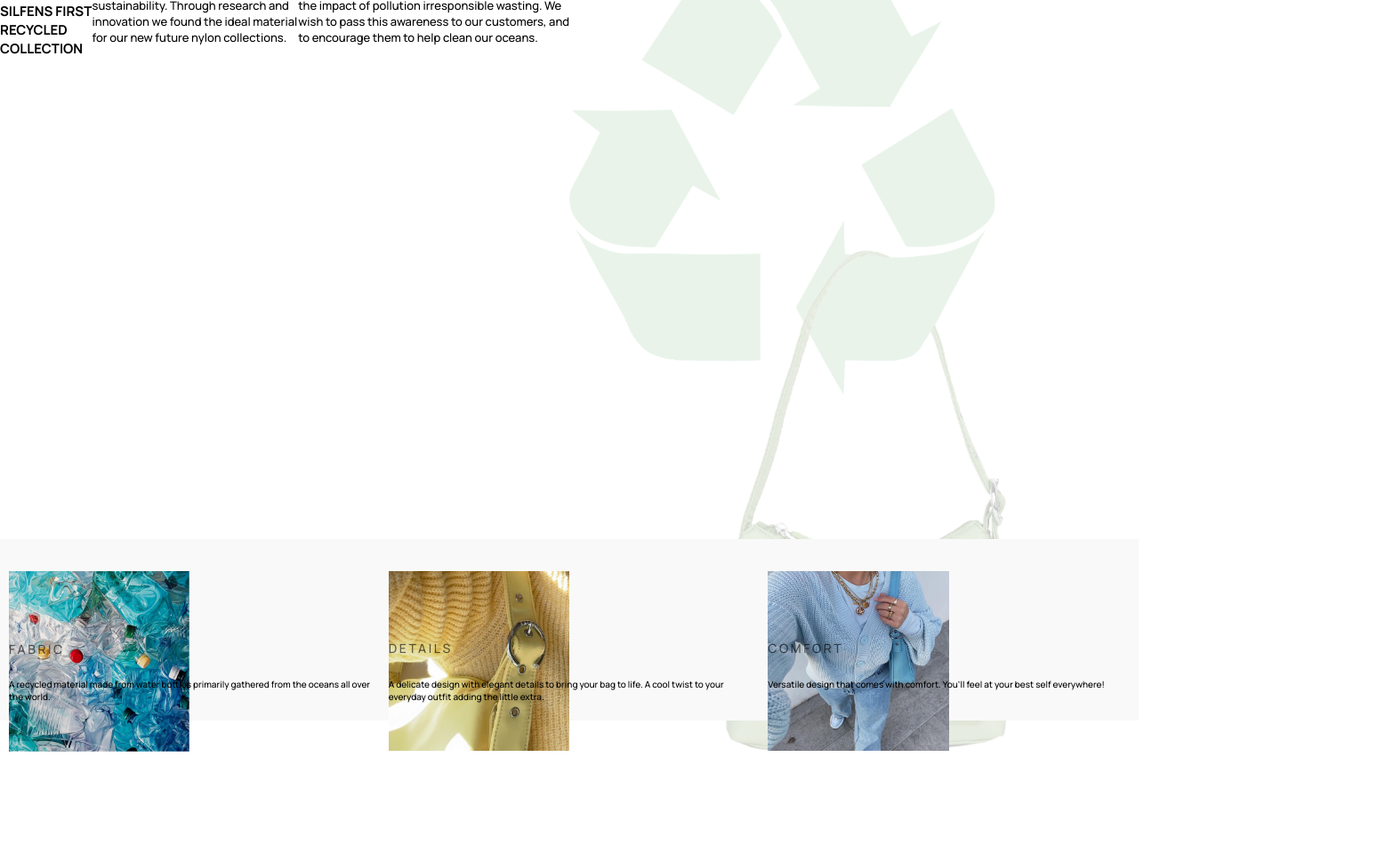
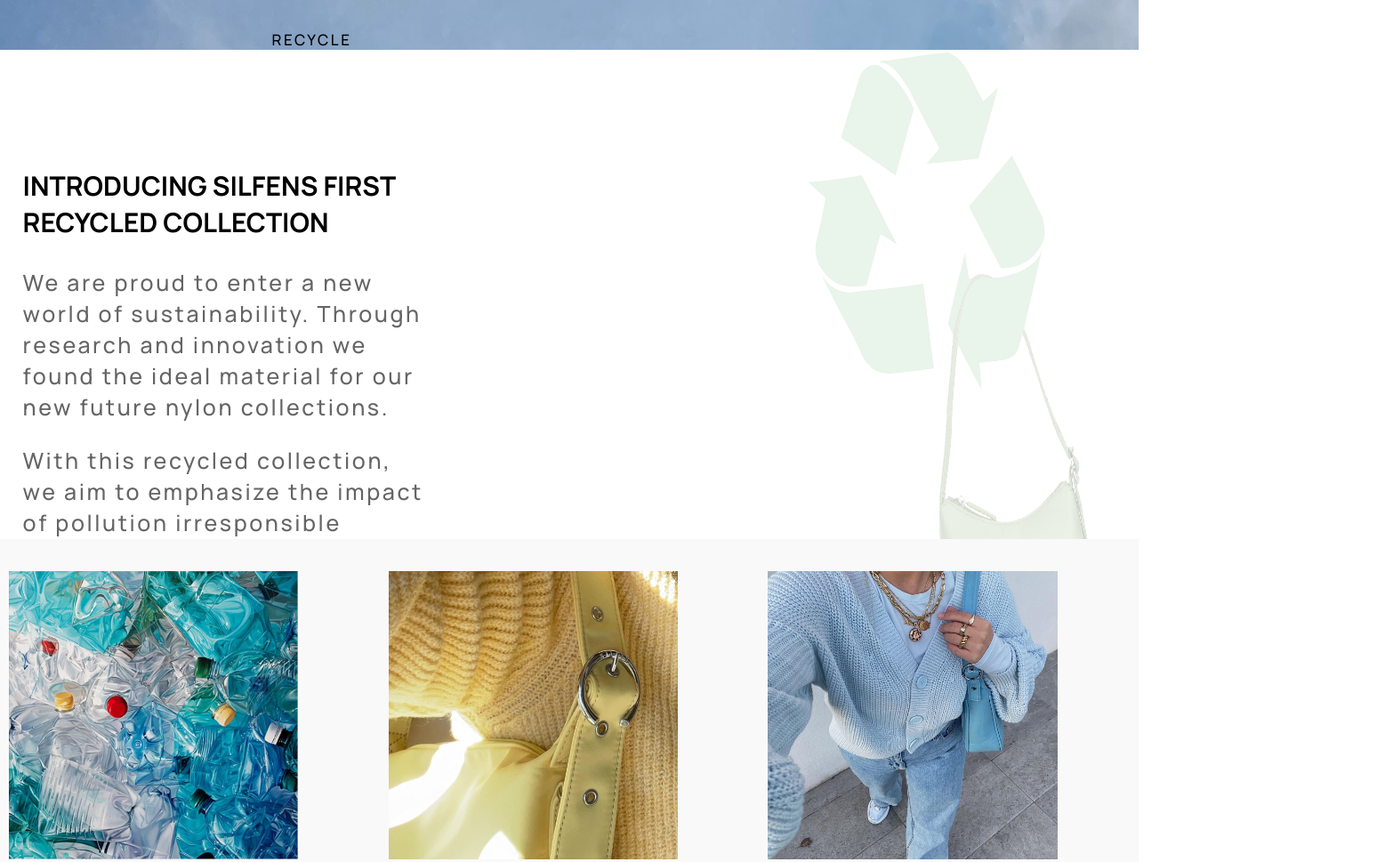
Before and after one commit to julialendzion/silfen, a plain HTML site: page collectionrecycle.html in a window 1280 px wide. Shown: the part 226-1195 px from the top of the page at 89% size, 1557 px wide, since content can reach past the window. Drawn offline with Linux system fonts and the light colour scheme.

Commit message:
hussle with css

```diff
--- a/collectionrecycle.html
+++ b/collectionrecycle.html
@@ -89,7 +89,7 @@
         </div>
         <img class="recycleimg" src="img/recyclelogo+bag.png" />
       </section>
-      <section>
+      <section class="">
         <div class="row">
           <div class="column" id="fabric">
             <img src="img/recyclefabric.png" alt="fabric" />
--- a/css/collectionrecycle.css
+++ b/css/collectionrecycle.css
@@ -19,6 +19,7 @@ body {
   font-size: 2rem;
   margin-bottom: 0;
   margin-top: 8em;
+  margin-left: -100rem;
   color: white;
 }
 
@@ -29,6 +30,7 @@ body {
   font-size: 1.7rem;
   margin-bottom: 0;
   margin-top: 8em;
+  margin-left: -100rem;
   color: black;
 }
 
@@ -39,7 +41,6 @@ body {
 }
 
 .text {
-  display: flex;
   justify-content: left;
   font-size: 1.3rem;
   margin-top: -20vw;
@@ -48,37 +49,49 @@ body {
 
 .recycleimg {
   opacity: 27%;
+  margin-top: 7vw;
+  margin-left: 45rem;
+  width: 27%;
+  height: auto;
+  transform: rotate(353deg);
 }
 
 img {
-  width: 50%;
+  width: 80%;
 }
 .introduction {
   display: flex;
 }
 
 .infotext h3 {
-  display: flex;
-  font-size: 1.5rem;
+  font-size: 3rem;
+  font-family: "Manrope", sans-serif;
+}
+
+.infotext p {
+  font-size: 2.5rem;
+  font-family: "Manrope", sans-serif;
 }
 
 .infotext {
-  display: flex;
   justify-content: center;
   font-size: 1.3rem;
+  margin-top: 15vw;
+  margin-left: 2vw;
+  font-family: "Manrope", sans-serif;
 }
 
 /*collection info columns*/
 section {
   position: absolute;
   margin-top: 15vw;
+  display: flex;
 }
 
 .row {
   margin-top: 50vw;
   position: absolute;
   width: 100vw;
-  padding-right: 3%;
   justify-content: space-around;
   display: flex;
   background-color: var(--color-5);
@@ -88,10 +101,19 @@ section h5 {
   font-family: "Manrope", sans-serif;
   font-weight: 500;
   opacity: 60%;
-  margin-top: -10vw;
   text-transform: uppercase;
   letter-spacing: 0.2vw;
   font-size: 1.4rem;
+  color: black;
+  position: relative;
+}
+
+section p {
+  font-family: "Manrope", sans-serif;
+  font-weight: 500;
+  opacity: 60%;
+  letter-spacing: 0.2vw;
+  font-size: 1.5rem;
   color: black;
   position: relative;
 }
@@ -102,7 +124,6 @@ section h5 {
   margin-top: 2vw;
   padding: 10px;
   position: relative;
-  grid-area: info;
 }
 
 .row:after {
@@ -114,5 +135,5 @@ section h5 {
 /* footer */
 
 footer {
-  margin-top: 100vw;
+  margin-top: 110vw;
 }
```
